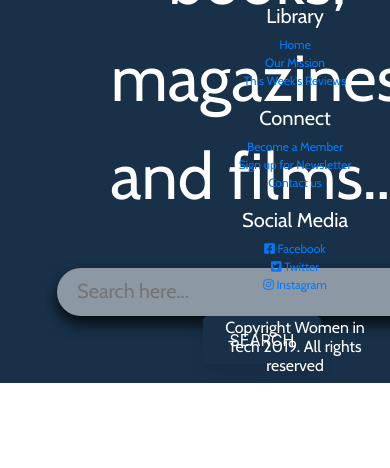
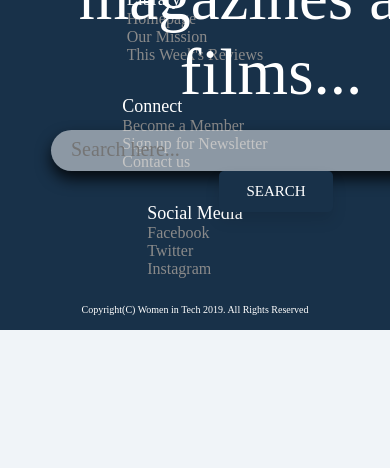
Before and after one commit to LydiaCha/LibraryProject, a PHP site: page /Website/home.php in a window 390 px wide; the page is wider, and only the part inside the window is pictured. Shown: the part 376-844 px from the top of that part. Run offline with PHP 8.4, Linux system fonts and the light colour scheme; some libraries are stand-ins or nearby versions.

Commit message:
Fixed footer + nav bar, created AboutUs page etc

```diff
--- a/Website/Footer/footer.php
+++ b/Website/Footer/footer.php
@@ -1,64 +1,25 @@
 <!DOCTYPE html>
 
-<html>
-    <head>
-        <meta charset="UTF-8">
-        <title></title>
-        <link href="//maxcdn.bootstrapcdn.com/bootstrap/4.0.0/css/bootstrap.min.css" rel="stylesheet" id="bootstrap-css">
-        <script src="//maxcdn.bootstrapcdn.com/bootstrap/4.0.0/js/bootstrap.min.js"></script>
-        <script src="//cdnjs.cloudflare.com/ajax/libs/jquery/3.2.1/jquery.min.js"></script>
-        <link rel="stylesheet" href="https://use.fontawesome.com/releases/v5.8.1/css/all.css" integrity="sha384-50oBUHEmvpQ+1lW4y57PTFmhCaXp0ML5d60M1M7uH2+nqUivzIebhndOJK28anvf" crossorigin="anonymous">
-        <link href="https://fonts.googleapis.com/css?family=Cabin" rel="stylesheet">
+<footer class='footerContainer' style='magin-top: 0;'>
+    <ul>
+        <div style='color: white; font-size:18px;'><li>Library</li></div>
+        <div style='color: #8A8A8A'> <a href='home.php' <li>Homepage</li> </a>
+  <li>Our Mission</li>
+  <li>This Week's Reviews</li> </div>
+</ul>
 
-    </head>
-    <body>
+  <ul>
+      <div style='color: white; font-size:18px;'><li>Connect</li></div>
+      <div style='color: #8A8A8A'> <a href="registration.php"<li>Become a Member</li> </a>
+  <li>Sign up for Newsletter</li>
+  <a href="mailto:lydia.chatziioannou@gmail.com"><li>Contact us</li></a> </div>
+</ul>
 
-
-<!-- Footer -->
-<link href="librarystyling.css" rel="stylesheet" type="text/css">
-<footer id="footer" class="site-footer" >
-		<div class="container">
-			<div class="row text-center text-xs-center text-sm-left text-md-left">
-				<div class="col-xs-12 col-sm-4 col-md-4">
-					<h5 style="color:white">Library</h5>
-					<ul class="list-unstyled quick-links">
-						<li><a href=""class="link-style"></i>Home</a></li>
-                                                <li><a href=""class="link-style"></i>Our Mission</a></li>
-						<li><a href=""class="link-style"></i>This Week's Reviews </a></li>
-
-				</div>
-				<div class="col-xs-12 col-sm-4 col-md-4">
-                                    <h5 style="color:white ">Connect</h5>
-					<ul class="list-unstyled quick-links">
-                                            <li><a href="" class="link-style"></i>Become a Member</a></li>
-						<li><a href=""class="link-style"></i>Sign up for Newsletter</a></li>
-						<li><a href=""class="link-style"></i>Contact us</a></li>
-
-					</ul>
-				</div>
-				<div class="col-xs-12 col-sm-4 col-md-4">
-					<h5 style="color:white" >Social Media</h5>
-					<ul class="list-unstyled quick-links">
-						<li><a href="" class="link-style"><i class="fab fa-facebook-square"></i>  Facebook</a></li>
-						<li><a href=""class="link-style"><i class="fab fa-twitter-square"></i>  Twitter</a></li>
-						<li><a href=""class="link-style"><i class="fab fa-instagram"></i>  Instagram</a></li>
-
-					</ul>
-				</div>
-			</div>
-
-			<div class="row">
-				<div class="col-xs-12 col-sm-12 col-md-12 mt-2 mt-sm-2 text-center text-white">
-
-					<p class="h6">Copyright Women in Tech 2019. All rights reserved </p>
-				</div>
-				</hr>
-			</div>
-		</div>
-
-	<!-- ./Footer -->
-  </footer>
-
-
-    </body>
-</html>
+    <ul>
+        <div style='color: white; font-size:18px;'><li>Social Media</li></div>
+        <div style='color: #8A8A8A'><li>Facebook</li>
+  <li>Twitter</li>
+  <li>Instagram</li></div>
+</ul>
+    <p style='color: white; font-size:10px; padding-bottom: 15px; margin-bottom: 0;'>Copyright(C) Women in Tech 2019. All Rights Reserved</p>
+</footer>
--- a/Website/Navigation/NavigationBar.php
+++ b/Website/Navigation/NavigationBar.php
@@ -1,28 +1,20 @@
-<?php
+<div class='topnav'>
+    <img src='images/book-icon.png' class='bookIcon' />
+    <div class='navLinks'>
+        <a href='aboutUs.php'>About Us</a>
 
-namespace Website\Navigation;
-
-class NavigationBar {
-    public function drawNavBar() {
-        echo "<div class='topnav'>";
-        echo "<img src='images/book-icon.png' class='bookIcon' />";
-        echo "<div class='navLinks'>";
-        echo "<a href='#about'>About Us</a>"; // common;
-
+        <?php
         //get the current session and check if the user is logged in.
-
-       if (true) {
-           echo "<a href='#logout'>Logout</a>
+        if (isset($_SESSION['login']) && $_SESSION['login']) {
+            echo "<a href='#logout'>Logout</a>
                <a href='#inventory'>Inventory</a>
-                <a href='#rentals'>My Rentals</a>";
-       } else {
-        echo "
-                 <a href='#register'>Register</a>
+                <a href='myRentals.php'>My Rentals</a>";
+        } else {
+            echo "
+                 <a href='registration.php'>Register</a>
                  <a href='#login'>Login</a>";
-       }
-       //common components
-       echo "<a class='active' href='home.php'>Home</a>";
-       echo "</div>";
-       echo "</div>";
-    }
-}
+        }
+        ?>
+        <a class='active' href='home.php'>Home</a>
+    </div>
+</div>
--- a/Website/Search/SearchBar.php
+++ b/Website/Search/SearchBar.php
@@ -1,7 +1,10 @@
 <?php
 
 namespace Website\Search;
+
 use Exception;
+use PDO;
+
 class SearchBar {
 
     public function drawSearchBar() {
@@ -13,13 +16,28 @@ class SearchBar {
                 <button class='searchButton' type='submit'>SEARCH</button>
             </form>
         </div>";
-
     }
-
 
     public function search($searchTerm) {
         if (empty($searchTerm)) {
             throw new Exception("It's empty!");
         }
+
+        try {
+            $bookTitle = " ";
+            $dsn = "mysql:host=localhost;dbname=Library";
+            $user = "root";
+            $password = "";
+
+            $pdo = new PDO($dsn, $user, $password);
+            $stmt = $pdo->query("SELECT * FROM book WHERE title LIKE '%$searchTerm%'");
+            while ($row = $stmt->fetch()) {
+                echo $row['title']."<br/>";
+            }
+        } catch (Exception $e) {
+            die($e->getMessage());
+        }
     }
+
+
 }
--- a/Website/home.php
+++ b/Website/home.php
@@ -10,11 +10,6 @@
 
         <?php
         include 'Navigation/NavigationBar.php';
-
-        use Website\Navigation\NavigationBar;
-
-$navBar = new NavigationBar();
-        $navBar->drawNavBar();
         ?>
 
         <div class="imageContainer">
@@ -35,11 +30,9 @@ $searchBar = new SearchBar();
 
             </div>
         </div>
+        <?php
+include 'Footer/footer.php';
+?>
     </body>
+
 </html>
-
-<?php
-include 'Footer/footer.php';
-
-use Website\Footer\footer;
-?>
--- a/Website/styles.css
+++ b/Website/styles.css
@@ -136,21 +136,25 @@ button {
     padding-top: 20px;
 }
 
-/* footer.php */
-
-.site-footer
-{
-    background-color: #183149;
-    font-family: Cabin;
-    font-style: Regular;
-    font-weight: normal;
-    font-size: 12px;
-    color: white;
-    padding-top: 25px;
-    padding-left: 200px;
-    text-decoration: none;
-}
-
 .copyright {
     padding-left: 330px;
 }
+
+.footerContainer {
+    background-color: #183149;
+    text-align: center;
+}
+
+ul {
+    display: inline-block;
+    list-style-type: none;
+    text-align: left;
+    padding-left: 100px;
+    padding-right: 100px;
+
+}
+
+a {
+    text-decoration:none;
+    color: #8A8A8A;
+}
```
Also changed, not shown: Website/aboutUs.php (added, +30 -0 lines), Website/myRentals.php (+6 -1 lines), Website/registration.php (+6 -4 lines), Website/search.php (+2 -6 lines), Website/images/homepageLaptop.png (added), Website/images/screenItem.png (added), Website/search.css (line endings or trailing spaces).
